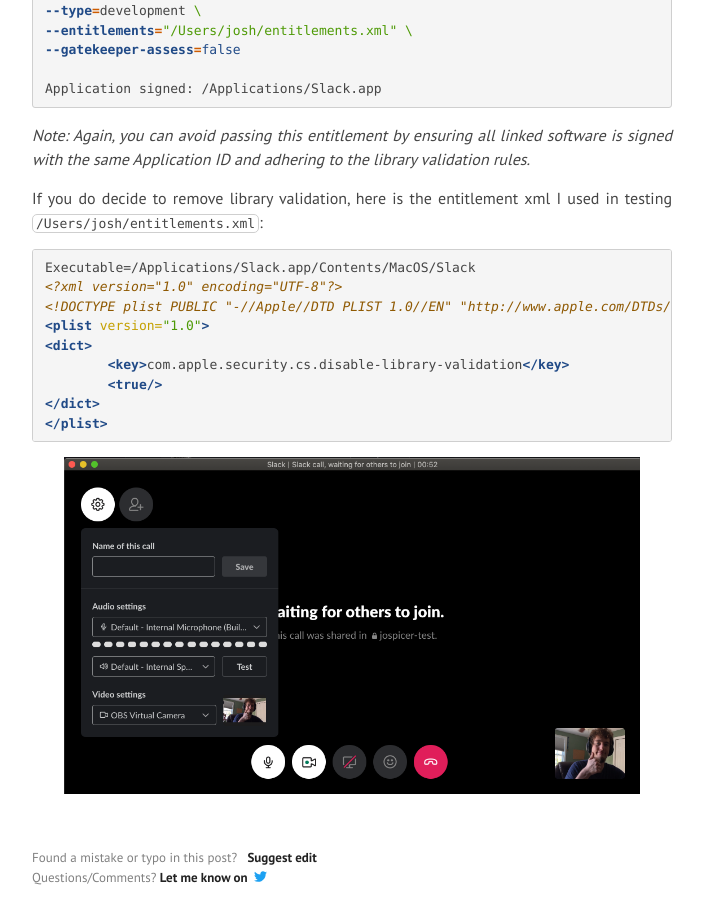
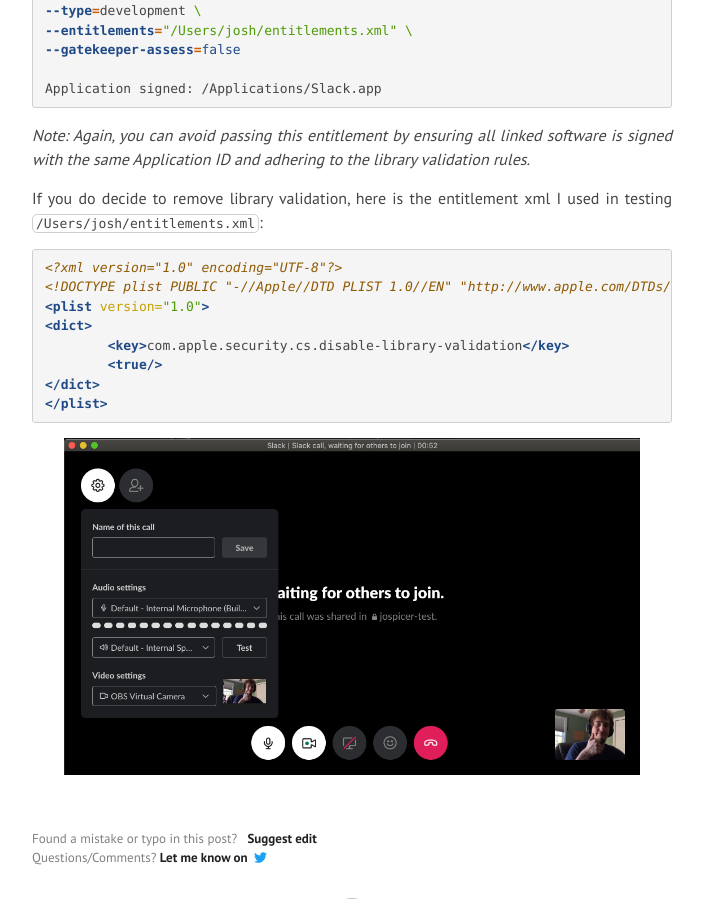
Before and after one commit to diezcami/arctic-fox-theme, a Jekyll site: the page built from _posts/2020-05-03-quarantine-cam.md, in a window 1280 px wide and 900 px high, scrolled down 6225 px. Shown: the whole window, without its empty margins (288-993 px from the left). Built offline with Jekyll 4.4.1, drawn with Linux system fonts in a browser that asks for light colours; nearby versions of some CDN libraries.

Commit message:
Update 2020-05-03-quarantine-cam.md

````diff
--- a/_posts/2020-05-03-quarantine-cam.md
+++ b/_posts/2020-05-03-quarantine-cam.md
@@ -196,7 +196,6 @@
 If you do decide to remove library validation, here is the entitlement xml I used in testing `/Users/josh/entitlements.xml`:
 
 ```xml
-Executable=/Applications/Slack.app/Contents/MacOS/Slack
 <?xml version="1.0" encoding="UTF-8"?>
 <!DOCTYPE plist PUBLIC "-//Apple//DTD PLIST 1.0//EN" "http://www.apple.com/DTDs/PropertyList-1.0.dtd">
 <plist version="1.0">
````
